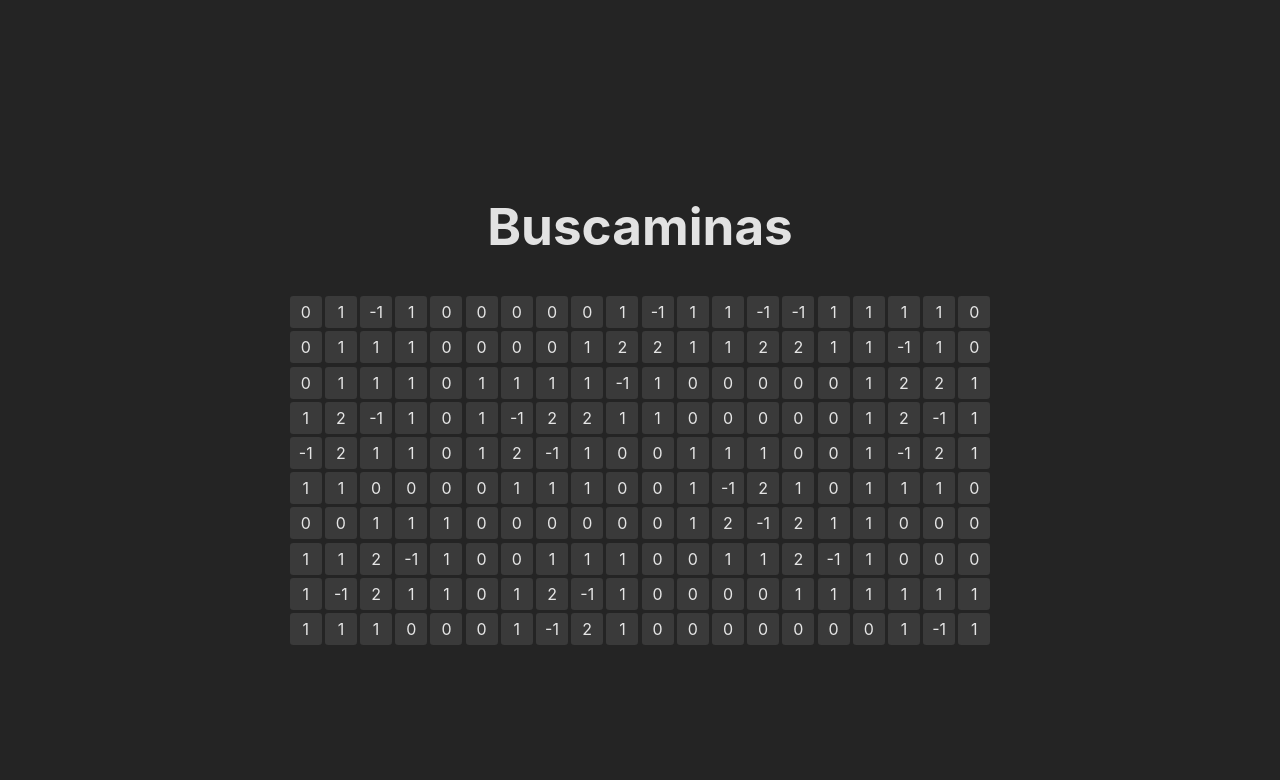
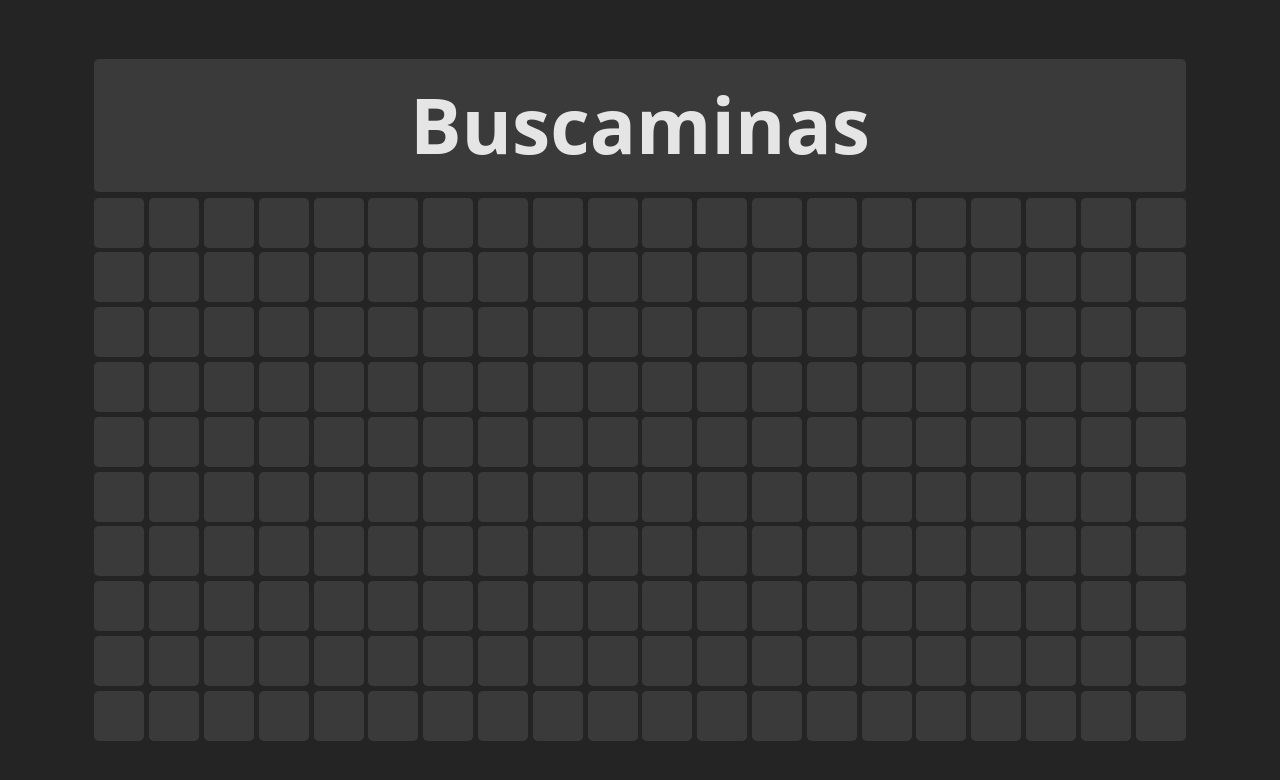
Before and after one commit to javlocan/buscaminas, a React (Vite) app: page / in a window 1280 px wide. Shown: the top 780 px of the page. Built offline with nearby package versions, Linux system fonts and the light colour scheme.

Commit message:
Goal achieved. handleZeros() is working perfectly

```diff
--- a/src/App.css
+++ b/src/App.css
@@ -1,29 +1,27 @@
 #root {
-  max-width: 1280px;
-  margin: 0 auto;
-  padding: 2rem;
   text-align: center;
 }
 
-main {
-  display: grid;
-  place-items: center;
-  grid-template-columns: repeat();
-}
+.cell {
+  user-select: none;
 
-.board {
-  display: grid;
-  place-items: center;
-  gap: 0.2rem;
-  grid-template-columns: repeat(20, 1fr);
-}
-.cell {
   display: flex;
   justify-content: center;
   align-items: center;
-  height: 1rem;
-  padding: 0.5rem;
+
+  width: 100%;
   aspect-ratio: 1/1;
+  border-radius: 0.2rem;
+  background: rgba(255, 255, 255, 0.1);
+}
+.panel {
+  user-select: none;
+  padding-block: 1rem;
+  display: flex;
+  justify-content: center;
+  align-items: center;
+
+  width: 100%;
   border-radius: 0.2rem;
   background: rgba(255, 255, 255, 0.1);
 }
--- a/src/App.tsx
+++ b/src/App.tsx
@@ -1,6 +1,9 @@
-import { useEffect, useState } from "react";
+import { useCallback, useEffect, useState } from "react";
+
+import { getBoardArray, getNeighbours } from "./utils";
+import { Cell, Panel } from "./components";
+
 import "./App.css";
-import { getBoardArray } from "./utils/getBoardArray";
 
 interface Settings {
   rows: number;
@@ -13,33 +16,74 @@ function App() {
     cols: 20,
     mines: 20,
   });
+  const size = settings.cols * settings.rows;
 
   const [board, setBoard] = useState<number[]>(
     getBoardArray(settings.rows, settings.cols, settings.mines)
+  );
+  const [booleanBoard, setBooleanBoard] = useState<boolean[]>(
+    new Array(size).fill(false)
+  );
+
+  const handleClick = useCallback(
+    (index: number) => {
+      const booleanBoardCopy = [...booleanBoard];
+      const showArray: number[] = [index];
+
+      if (board[index] == 0) {
+        handleZeros(index);
+      }
+
+      function handleZeros(index: number) {
+        const neighbours = getNeighbours(settings.rows, settings.cols, index);
+        const trackArray = [...showArray];
+
+        // le meto al array final los vecinos: ya hay 9 cosas
+        // entonces voy vecino por vecino y digo ¿es cero?
+        neighbours.forEach((neighbour) => {
+          if (board[neighbour] === 0 && !trackArray.includes(neighbour)) {
+            // si lo es y no está en showArray, vuelvo a llamar la funcion pero en el lugar del vecino...
+            // *** entonces: le meto al array los NUEVOS VECINOS - ya hay una capa más
+            handleZeros(neighbour);
+          }
+          showArray.push(...neighbours);
+        });
+      }
+      showArray.forEach((index) => {
+        booleanBoardCopy[index] = true;
+      });
+      setBooleanBoard(booleanBoardCopy);
+    },
+
+    // eslint-disable-next-line react-hooks/exhaustive-deps
+    [booleanBoard]
   );
 
   useEffect(() => {
     const HTMLBoard = window.document.getElementsByClassName(
       "board"
     )[0] as HTMLElement;
-    HTMLBoard.style.gridTemplateColumns = `repeat(${settings.cols}, 1fr)`;
+    HTMLBoard.style.gridTemplateColumns = `repeat(${settings.cols}, minmax(50px,1fr))`;
+    HTMLBoard.style.gridTemplateRows = `repeat(${settings.rows}, minmax(50px,1fr))`;
   }, [settings, setSettings, setBoard]);
 
   return (
-    <section>
+    <>
       <header>
-        <h1>Buscaminas</h1>
+        <Panel />
       </header>
-      <main className="container">
-        <div className="board">
-          {board.map((cellValue, index) => (
-            <div key={index} className="cell">
-              {cellValue}
-            </div>
-          ))}
-        </div>
+      <main className="board">
+        {board.map((cellValue, index) => (
+          <Cell
+            index={index}
+            key={index}
+            value={cellValue}
+            show={booleanBoard[index]}
+            handleClick={handleClick}
+          />
+        ))}
       </main>
-    </section>
+    </>
   );
 }
 
--- /dev/null
+++ b/src/components/Cell.tsx
@@ -0,0 +1,22 @@
+import React, { useEffect } from "react";
+
+interface Props {
+  index: number;
+  value: number;
+  show: boolean;
+  handleClick: (index: number) => void;
+}
+
+export const Cell: React.FC<Props> = React.memo((props: Props) => {
+  const { index, value, show, handleClick } = props;
+
+  useEffect(() => {
+    console.log("Cell with id=", index, " has been rendered");
+  }, [show, index]);
+
+  return (
+    <div className="cell" id={`${index}`} onClick={() => handleClick(index)}>
+      {show ? value : ""}
+    </div>
+  );
+});
--- /dev/null
+++ b/src/components/Panel.tsx
@@ -0,0 +1,7 @@
+export const Panel = () => {
+  return (
+    <div className="panel">
+      <h1>Buscaminas</h1>
+    </div>
+  );
+};
--- /dev/null
+++ b/src/components/index.ts
@@ -0,0 +1,2 @@
+export * from "./Cell";
+export * from "./Panel";
--- a/src/index.css
+++ b/src/index.css
@@ -1,7 +1,8 @@
 :root {
-  font-family: Inter, system-ui, Avenir, Helvetica, Arial, sans-serif;
+  font-family: system-ui, sans-serif;
   line-height: 1.5;
   font-weight: 400;
+  font-size: 18pt;
 
   color-scheme: light dark;
   color: rgba(255, 255, 255, 0.87);
@@ -14,7 +15,14 @@
   -webkit-text-size-adjust: 100%;
 }
 
+* {
+  box-sizing: border-box;
+  padding: 0;
+  margin: 0;
+}
+
 a {
+  cursor: crosshair;
   font-weight: 500;
   color: #646cff;
   text-decoration: inherit;
@@ -22,13 +30,41 @@ a {
 a:hover {
   color: #535bf2;
 }
+a {
+  text-decoration: none;
+}
 
+html {
+  scroll-behavior: smooth;
+  overflow-x: hidden;
+}
 body {
-  margin: 0;
+  margin: 0 auto;
+
   display: flex;
+  flex-direction: column;
+  justify-content: center;
+  align-items: center;
+  gap: 0;
+
+  max-width: 1280px;
+  width: 100%;
+  min-height: 100vh;
+  min-height: 100dvh;
+}
+header {
+  width: 100%;
+  padding-bottom: 0.25rem;
+}
+
+main {
+  width: 100%;
+  margin: 0 auto;
+
+  display: grid;
   place-items: center;
-  min-width: 320px;
-  min-height: 100vh;
+
+  gap: 0.2rem;
 }
 
 h1 {
--- a/src/utils/getBoardArray.ts
+++ b/src/utils/getBoardArray.ts
@@ -1,4 +1,5 @@
 import { getRandomNumbers } from "./getRandomNumbers";
+import { getNeighbours } from "./getNeighbours";
 
 export const getBoardArray = (rows: number, cols: number, mines: number) => {
   const size = cols * rows;
@@ -23,35 +24,3 @@ export const getBoardArray = (rows: number, cols: number, mines: number) => {
 
   return board;
 };
-
-function getNeighbours(rows: number, cols: number, cell: number) {
-  const addUpCells = [];
-
-  if (cell % cols !== 0) {
-    addUpCells.push(cell - 1);
-  }
-  if (cell % cols !== cols - 1) {
-    addUpCells.push(cell + 1);
-  }
-
-  if (cell >= cols) {
-    addUpCells.push(cell - cols);
-    if (cell % cols !== 0) {
-      addUpCells.push(cell - cols - 1);
-    }
-    if (cell % cols !== cols - 1) {
-      addUpCells.push(cell - cols + 1);
-    }
-  }
-  if (cell < rows * cols - cols) {
-    addUpCells.push(cell + cols);
-    if (cell % cols !== 0) {
-      addUpCells.push(cell + cols - 1);
-    }
-    if (cell % cols !== cols - 1) {
-      addUpCells.push(cell + cols + 1);
-    }
-  }
-
-  return addUpCells;
-}
--- /dev/null
+++ b/src/utils/getNeighbours.ts
@@ -0,0 +1,31 @@
+export function getNeighbours(rows: number, cols: number, cell: number) {
+  const addUpCells = [];
+
+  if (cell % cols !== 0) {
+    addUpCells.push(cell - 1);
+  }
+  if (cell % cols !== cols - 1) {
+    addUpCells.push(cell + 1);
+  }
+
+  if (cell >= cols) {
+    addUpCells.push(cell - cols);
+    if (cell % cols !== 0) {
+      addUpCells.push(cell - cols - 1);
+    }
+    if (cell % cols !== cols - 1) {
+      addUpCells.push(cell - cols + 1);
+    }
+  }
+  if (cell < rows * cols - cols) {
+    addUpCells.push(cell + cols);
+    if (cell % cols !== 0) {
+      addUpCells.push(cell + cols - 1);
+    }
+    if (cell % cols !== cols - 1) {
+      addUpCells.push(cell + cols + 1);
+    }
+  }
+
+  return addUpCells;
+}
--- /dev/null
+++ b/src/utils/index.ts
@@ -0,0 +1,3 @@
+export * from "./getBoardArray";
+export * from "./getRandomNumbers";
+export * from "./getNeighbours";
```
Also changed, not shown: 1 other file (tests, documents, lock files or other folders).
